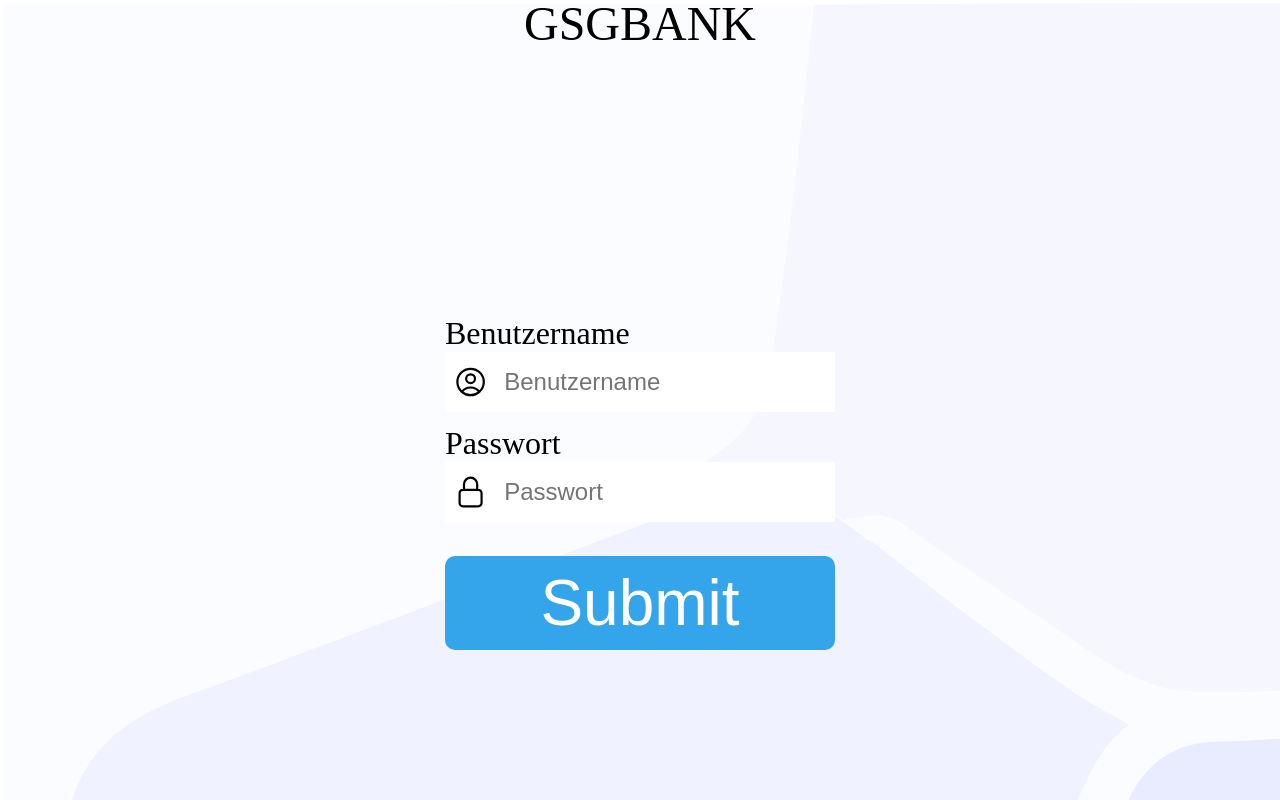
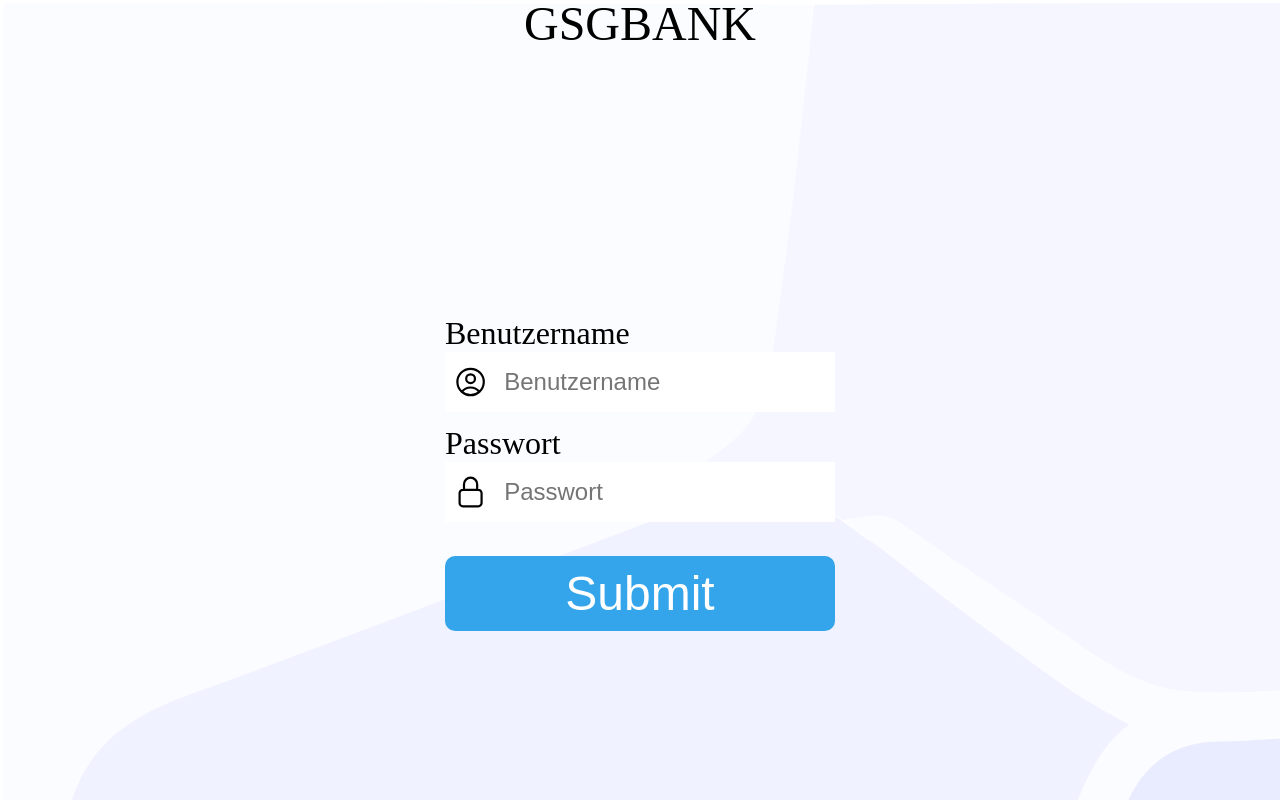
Before and after one commit to gsgdev/gaukeley-frontend, a SvelteKit app: page /login in a window 1280 px wide. Built offline with nearby package versions, Linux system fonts and the light colour scheme.

Commit message:
decreased font size of the submit button

```diff
--- a/src/routes/login/+page.svelte
+++ b/src/routes/login/+page.svelte
@@ -71,7 +71,6 @@
 	}
 	.header {
 		width: 100%;
-		/* position: absolute; */
 		font-size: 3rem;
 		text-align: center;
 	}
@@ -136,7 +135,7 @@
 		justify-content: space-around;
 		background-color: rgb(52, 165, 235);
 		border: none;
-		font-size: 4rem;
+		font-size: 3rem;
 		color: white;
 		border-radius: 10px;
 		padding: 10px;
```
